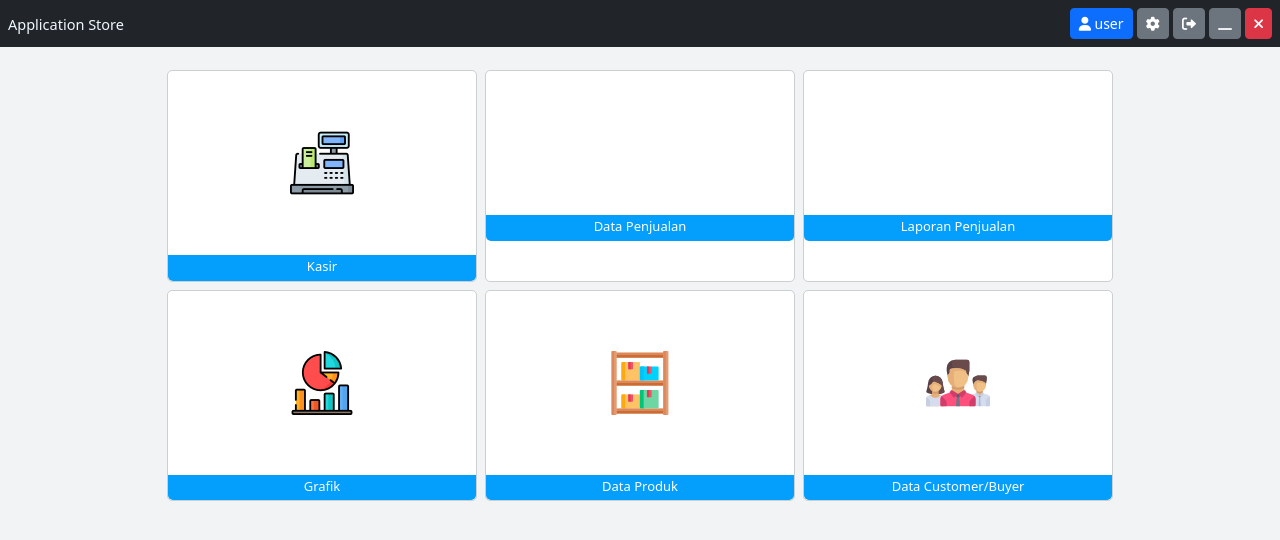
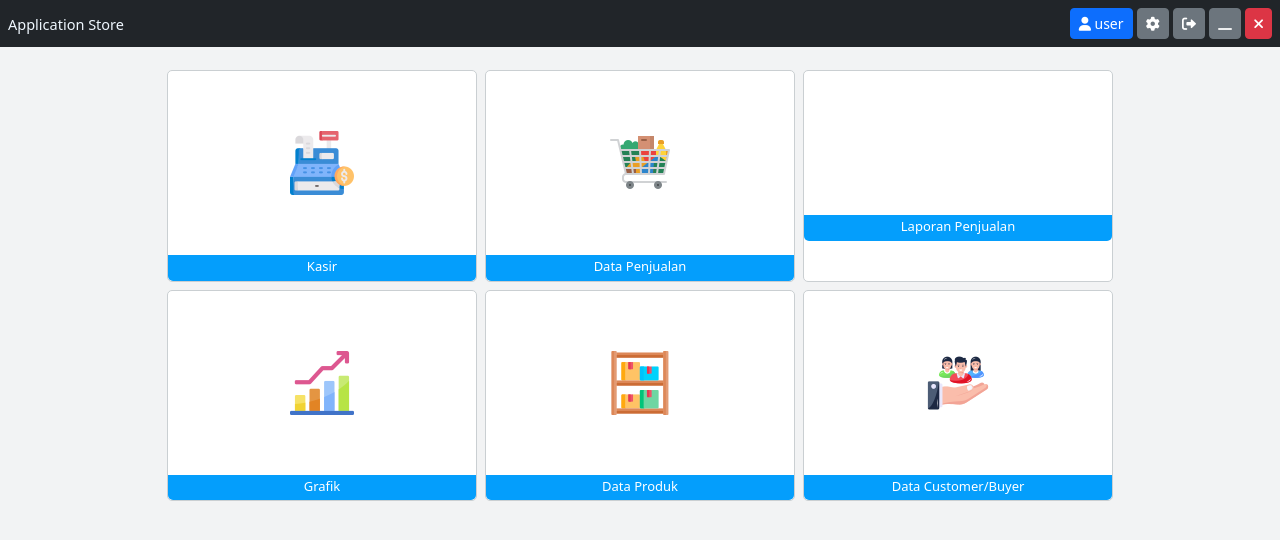
Before and after one commit to MhRidho/my-chasier, an Electron app: page index.html in a window 1280 px wide. Drawn offline with Linux system fonts and the light colour scheme.

Commit message:
add: readme

```diff
--- a/index.html
+++ b/index.html
@@ -70,7 +70,7 @@
       <div class="col-md-3">
         <div class="box-menu">
           <a href="#" class="menu-link">
-            <img src="./assets/img/icons/cashier-machine.png" alt="">
+            <img src="./assets/img/icons/cash-machine.png" alt="">
           </a>
           <div class="box-menu-title">Kasir</div>
         </div>
@@ -78,7 +78,7 @@
       <div class="col-md-3 mx-2">
         <div class="box-menu">
           <a href="#" class="menu-link">
-            <img src="./assets/img/icons/grocery-cart.png" alt="">
+            <img src="./assets/img/icons/grocery-cart2.png" alt="">
           </a>
           <div class="box-menu-title">Data Penjualan</div>
         </div>
@@ -96,7 +96,7 @@
       <div class="col-md-3">
         <div class="box-menu">
           <a href="#" class="menu-link">
-            <img src="./assets/img/icons/analytics.png" alt="">
+            <img src="./assets/img/icons/growth.png" alt="">
           </a>
           <div class="box-menu-title">Grafik</div>
         </div>
@@ -112,7 +112,7 @@
       <div class="col-md-3">
         <div class="box-menu">
           <a href="#" class="menu-link">
-            <img src="./assets/img/icons/team.png" alt="">
+            <img src="./assets/img/icons/service.png" alt="">
           </a>
           <div class="box-menu-title">Data Customer/Buyer</div>
         </div>
```
Also changed, not shown: README.md (added), assets/img/icons/cash-machine.png (added), assets/img/icons/grocery-cart2.png (added), assets/img/icons/growth.png (added), assets/img/icons/service.png (added), ss/1.png (added), ss/2.png (added), ss/3.png (added).
